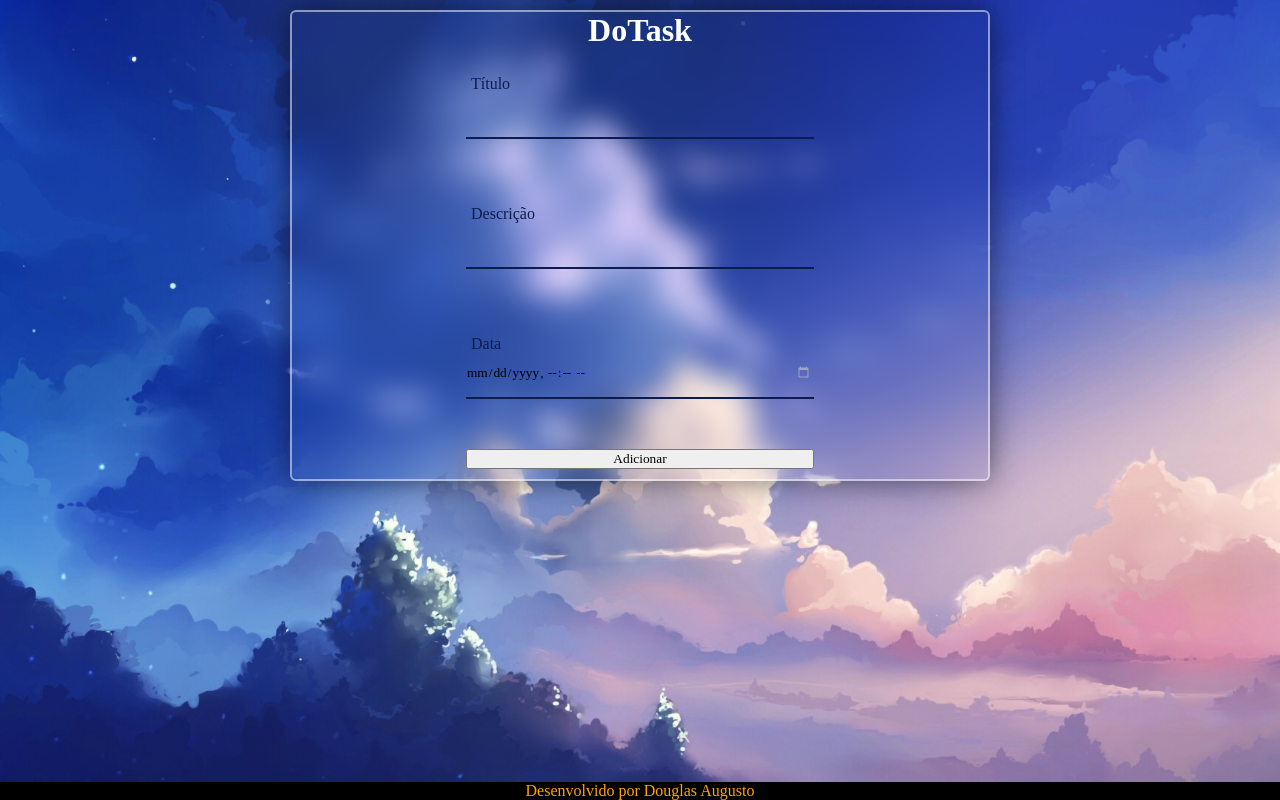
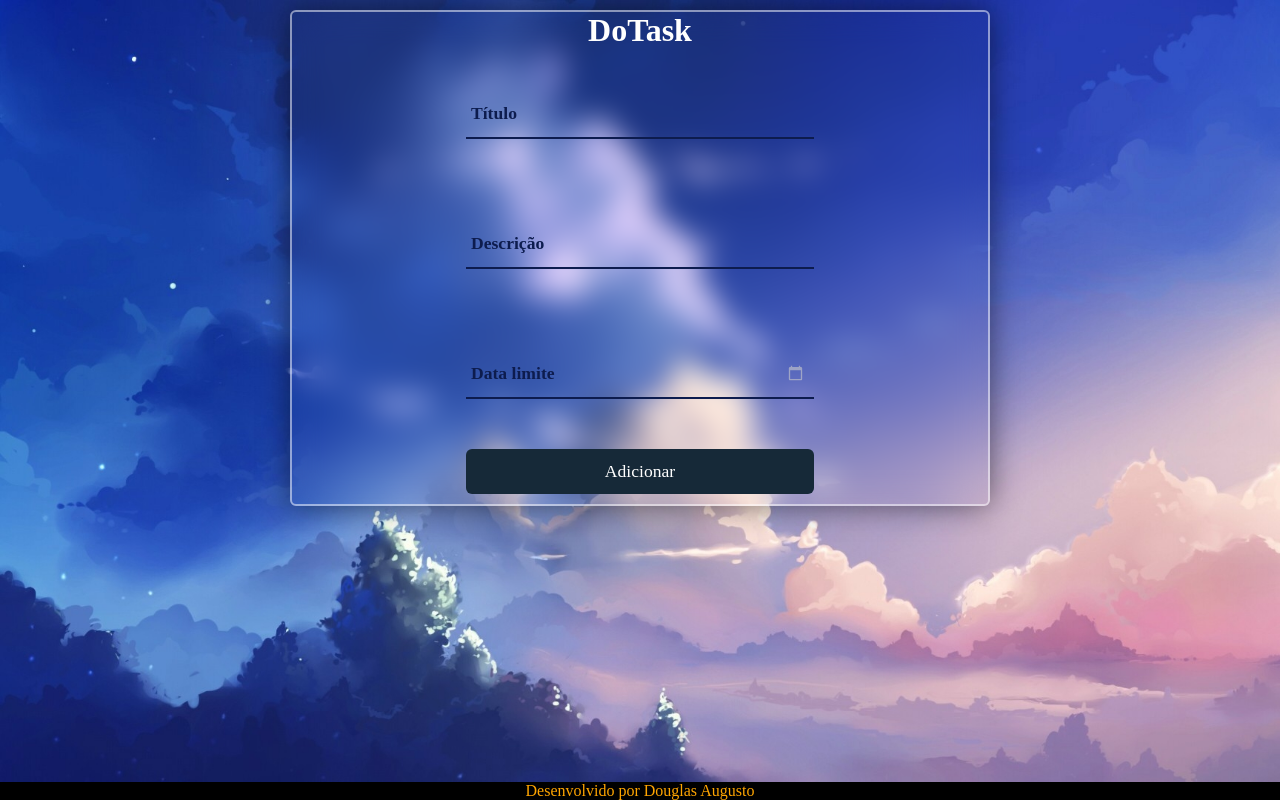
Before and after one commit to SunshineDN/Tasks-react, a React (Create React App) app: page / in a window 1280 px wide. Built offline with nearby package versions, Linux system fonts and the light colour scheme; a web font is replaced by a local one.

Commit message:
Adicionado funções aos inputs e adicionado estilizações

```diff
--- a/src/components/Action/index.js
+++ b/src/components/Action/index.js
@@ -9,22 +9,30 @@ export default function Action() {
     const [chooseDate, setChooseDate] = useState("");
     const [tasks, setTasks] = useState([]);
 
+    const [styleTransparent, setStyleTransparent] = useState({color: "transparent"})
+
     function clear() {
         setTitle("");
         setDesc("");
         setChooseDate("");
+        setStyleTransparent({color: "transparent"});
     }
 
     function handleAdd() {
-        if (title === "" || desc === "") {
+        if (title === "" || desc === "" || chooseDate === "") {
             return
         }
 
         let date = new Date().toLocaleString("pt-BR").split(",").join("");
         let newDate = chooseDate.split("T").join(" ");
 
+        const r = Math.floor(Math.random() * 255 + 1);
+        const g = Math.floor(Math.random() * 255 + 1);
+        const b = Math.floor(Math.random() * 255 + 1);
+        const color = `rgba(${r}, ${g}, ${b}, .5)`
+
         console.log(Math.abs(date[0] - newDate[0]))
-        setTasks([{ id: id, title: title, description: desc, date: date, chooseDate: newDate }, ...tasks]);
+        setTasks([{ id: id, title: title, description: desc, date: date, chooseDate: chooseDate.split("T").join(" "), color: color }, ...tasks]);
         setId(e => e += 1)
         clear();
     }
@@ -33,29 +41,37 @@ export default function Action() {
         setTasks(tasks.filter(t => t !== task))
     }
 
+    function handleChangeColor(value){
+        if (value !== ""){
+            setStyleTransparent({color: "white"});
+        } else {
+            setStyleTransparent({color: "transparent"});
+        }
+    }
+
     return (
         <div>
             <div className="container">
                 <h1>DoTask</h1>
-                <div className="wrapper">
+                <form className="wrapper">
                     <div className="input-box">
-                        <input className="title" type="text" value={title} onChange={e => setTitle(e.target.value)} />
+                        <input className="title" type="text" value={title} onChange={e => setTitle(e.target.value)} required />
                         <label>Título</label>
                     </div>
 
                     <div className="input-box">
-                        <input className="desc" type="text" value={desc} onChange={e => setDesc(e.target.value)} />
+                        <input className="desc" type="text" value={desc} onChange={e => setDesc(e.target.value)} required />
                         <label>Descrição</label>
                     </div>
+                    <div className="input-box">
+                        <input className="date" style={styleTransparent} type="datetime-local" value={chooseDate} onChange={e => setChooseDate(e.target.value, handleChangeColor(e.target.value))} required />
+                        <label>Data limite</label>
+                    </div>
 
-                    <div className="input-box">
-                        <input className="date" type="datetime-local" value={chooseDate} onChange={e => setChooseDate(e.target.value)} />
-                        <label>Data</label>
-                    </div>
-                    <button className="addBtn" onClick={handleAdd}>Adicionar</button>
-                </div>
+                    <input type="submit" className="addBtn" onClick={handleAdd} value="Adicionar" />
+                </form>
             </div>
-            {tasks.map(t => <div key={t.id}><Tasks title={t.title} desc={t.description} date={t.date} chooseDate={t.chooseDate}></Tasks><button className="removeBtn" onClick={e => handleClearTask(t)}>X</button></div>)}
+            {tasks.map(t => <div key={t.id}><Tasks title={t.title} desc={t.description} randomColor={t.color} date={t.date} chooseDate={t.chooseDate}></Tasks><button className="removeBtn" onClick={e => handleClearTask(t)}>X</button></div>)}
         </div>
     )
 }
--- a/src/components/Action/style.css
+++ b/src/components/Action/style.css
@@ -50,14 +50,17 @@
     top: 50%;
     left: 5px;
     transform: translateY(-50%);
-    font-size: 1em;
+    font-size: 1.1em;
     color: #0d1c4e;
-    font-weight: 500;
+    font-weight: 700;
     pointer-events: none;
     transition: 0.5s;
 }
 
 .input-box input {
+    padding: 0 6px;
+    font-size: 1.05em;
+    color: #fff;
     width: 100%;
     height: 100%;
     background-color: transparent;
@@ -65,8 +68,12 @@
     outline: none;
 }
 
-.input-box input:focus, input:valid ~ label{
+.input-box input:focus ~ label, input:valid ~ label{
     top: -5px;
+}
+
+.wrapper .date {
+    transition: 0.3s;
 }
 
 .wrapper .date::-webkit-calendar-picker-indicator {
@@ -81,3 +88,21 @@
 .wrapper .date::-webkit-calendar-picker-indicator:hover {
     opacity: 1
 }
+
+.addBtn{
+    width: 100%;
+    height: 45px;
+    background-color: #162938;
+    border: none;
+    outline: none;
+    border-radius: 6px;
+    cursor: pointer;
+    font-size: 1.1em;
+    color: #fff;
+    font-weight: 500;
+    transition: 0.2s;
+}
+
+.addBtn:active {
+    background-color: #203c53;
+}
--- a/src/components/Tasks/index.js
+++ b/src/components/Tasks/index.js
@@ -1,13 +1,31 @@
 import "./style.css"
 
-export default function Tasks({title, desc, date, chooseDate}){
+export default function Tasks({title, desc, date, chooseDate, randomColor}){
     return(
-        <div className="tasks-container">
-            <h1>{title}</h1>
-            <h2>{desc}</h2>
-            <h3>{date}</h3>
-            <h3>{chooseDate}</h3>
-            <br />
+        <div className="tasks-container" style={{"backgroundColor": randomColor}}>
+            <div className="task-wrapper">
+                <div className="text-box">
+                    <h1>Título:</h1>
+                    <p>{title}</p>
+                </div>
+                <div className="text-box">
+                    <h1>Descrição:</h1>
+                    <p>{desc}</p>
+                </div>
+                <div className="text-box">
+                    <h1>Data limite:</h1>
+                    <p>{chooseDate}</p>
+                </div>
+                <div className="date-wrapper">
+                    <h3>Tempo restante:</h3>
+                    <div className="date-box">
+                        <p>2</p><h4>Dias</h4>
+                        <p>2</p><h4>Horas</h4>
+                        <p>2</p><h4>Minutos</h4>
+                        <p>2</p><h4>Segundos</h4>
+                    </div>
+                </div>
+            </div>
         </div>
     )
 }
--- a/src/components/Tasks/style.css
+++ b/src/components/Tasks/style.css
@@ -1,3 +1,16 @@
 .tasks-container {
-    text-align: center;
+    backdrop-filter: blur(20px);
+    display: flex;
+    border: 2px solid rgb(255,255,255,0.5);
+    color: #162938;
+    max-width: 600px;
+    margin: 0 auto;
+    border-radius: 6px;
+    padding: 20px;
 }
+
+.text-box p {
+    width: 100%;
+    line-break: anywhere;
+    margin-left: 10px;
+}
```
